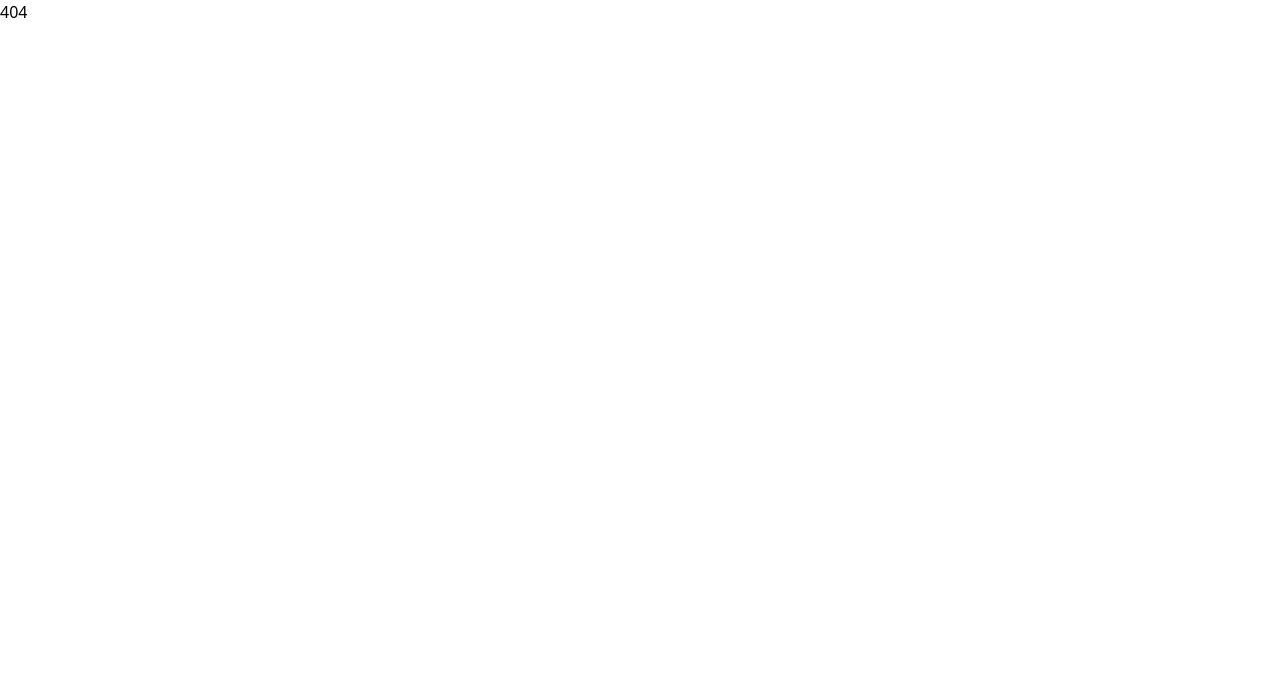
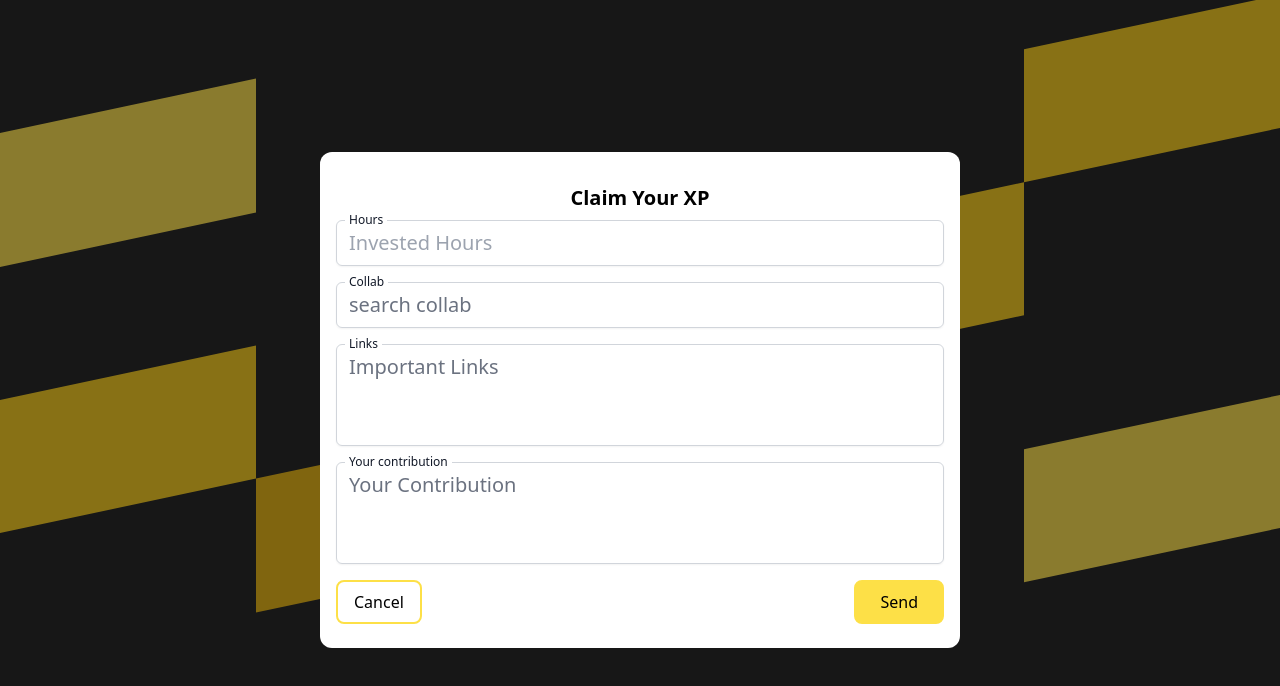
Before and after one commit to dhruvsol/super-collabs, a Next.js app: page /xp in a window 1280 px wide. Before the commit this address had no page. Shown: the top 686 px of the page. Built offline with nearby package versions, Linux system fonts and the light colour scheme; what react-moralis would draw is missing.

Commit message:
feat:Made xp page

```diff
--- /dev/null
+++ b/pages/xp/index.tsx
@@ -0,0 +1,94 @@
+const index = () => {
+  return (
+    <>
+      <div className="bg-neutral-900 relative min-h-screen ">
+        <div className="absolute inset-0 min-h-screen -skew-y-12 transform  origin-top-left  ">
+          <div className=" grid grid-cols-10 grid-rows-6  min-h-screen transform  ">
+            <div className="bg-yellow-300 opacity-50 row-start-2 col-span-2"></div>
+            <div className="bg-yellow-400 opacity-50 row-start-4 col-span-2"></div>
+            <div className="bg-yellow-300 opacity-50 col-start-9 row-start-6 col-span-2"></div>
+            <div className="bg-yellow-400 opacity-50 row-start-3 col-start-9 col-span-2"></div>
+            <div className="bg-yellow-400 opacity-50 row-start-4 col-start-8 col-span-1"></div>
+            <div className="bg-yellow-500 opacity-50 col-start-3 row-start-5 col-span-1"></div>
+          </div>
+        </div>
+        <div className="relative">
+          <div className="flex justify-center items-center  min-h-screen">
+            <div className="bg-white w-5/6 h-5/6 rounded-xl py-6 px-4 lg:w-1/2 lg:h-1/2">
+              <h1 className="flex justify-center items-center text-xl py-2 font-semibold ">
+                Claim Your XP
+              </h1>
+              <div className="flex justify-center flex-col gap-y-4">
+                <div className="relative border border-gray-300 rounded-md px-3 py-2 shadow-sm focus-within:ring-1 ">
+                  <label
+                    htmlFor="name"
+                    className="absolute -top-2 left-2 -mt-px inline-block px-1 bg-white text-xs font-medium text-gray-900"
+                  >
+                    Hours
+                  </label>
+                  <input
+                    type="text"
+                    className="block w-full border-0 p-0 text-black  focus:ring-0 sm:text-sm focus-visible:outline-none lg:text-xl"
+                    placeholder="Invested Hours"
+                  />
+                </div>
+                <div className="relative border border-gray-300 rounded-md px-3 py-2 shadow-sm focus-within:ring-1 ">
+                  <label
+                    htmlFor="name"
+                    className="absolute -top-2 left-2 -mt-px inline-block px-1 bg-white text-xs font-medium text-gray-900"
+                  >
+                    Collab
+                  </label>
+                  <input
+                    type="text"
+                    className=" resize-none lg:text-xl block w-full border-0 p-0 text-black placeholder-gray-500 focus:ring-0 sm:text-sm focus-visible:outline-none"
+                    placeholder="search collab"
+                  />
+                </div>
+                <div className="relative border border-gray-300 rounded-md px-3 py-2 shadow-sm focus-within:ring-1">
+                  <label
+                    htmlFor="name"
+                    className="absolute -top-2 left-2 -mt-px inline-block px-1 bg-white text-xs font-medium text-gray-900"
+                  >
+                    Links
+                  </label>
+                  <textarea
+                    className=" lg:text-xl resize-none block w-full border-0 p-0 text-black placeholder-gray-500 focus:ring-0 sm:text-sm focus-visible:outline-none"
+                    name="implinks"
+                    id="implinks"
+                    rows={3}
+                    placeholder="Important Links"
+                  />
+                </div>
+                <div className="relative border border-gray-300 rounded-md px-3 py-2 shadow-sm focus-within:ring-1">
+                  <label
+                    htmlFor="name"
+                    className="absolute -top-2 left-2 -mt-px inline-block px-1 bg-white text-xs font-medium text-gray-900"
+                  >
+                    Your contribution
+                  </label>
+                  <textarea
+                    className=" lg:text-xl resize-none block w-full border-0 p-0 text-black placeholder-gray-500 focus:ring-0 sm:text-sm focus-visible:outline-none"
+                    name="contribution"
+                    id="contribution"
+                    rows={3}
+                    placeholder="Your Contribution"
+                  />
+                </div>
+                <div className="flex justify-between">
+                  <button className="py-2 px-4 rounded-lg  border-2  border-yellow-300 hover:bg-yellow-300 hover:font-bold">
+                    Cancel
+                  </button>
+                  <button className="py-2 px-6 rounded-lg border-2 border-yellow-300 bg-yellow-300 hover:scale-105 hover:font-bold">
+                    Send
+                  </button>
+                </div>
+              </div>
+            </div>
+          </div>
+        </div>
+      </div>
+    </>
+  );
+};
+export default index;
--- /dev/null
+++ b/pages/xp/reviewer/index.tsx
@@ -0,0 +1,4 @@
+const index = () => {
+  return <div>index</div>;
+};
+export default index;
```
